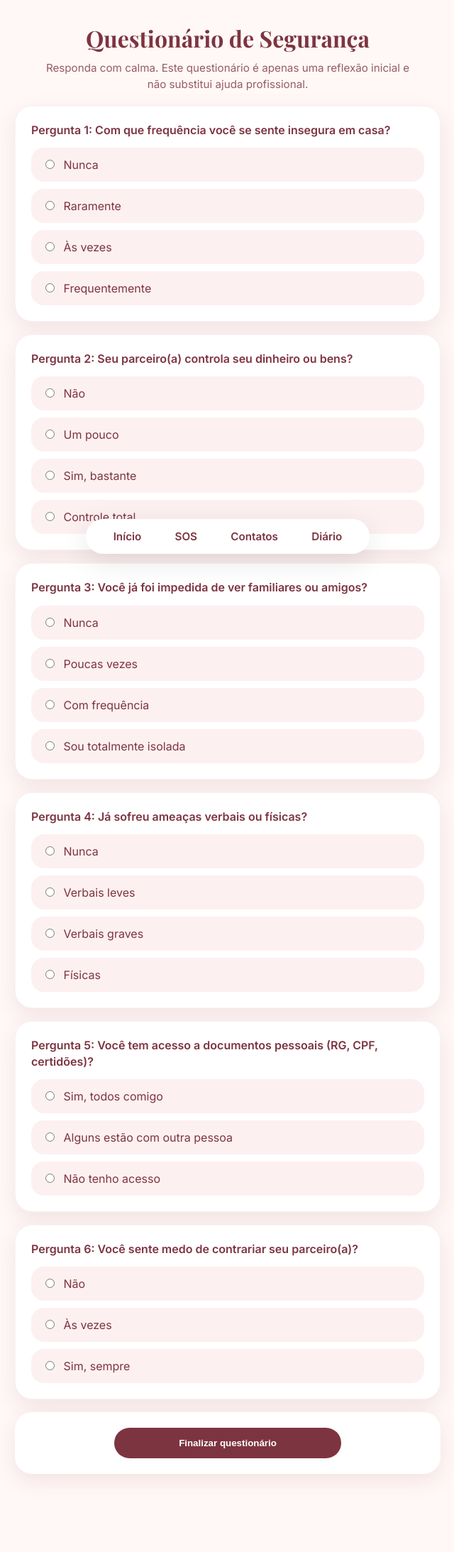
After one commit to DaviMaeda7/minhamaquiagem, a Flask app: page /questionario in a window 1280 px wide. The commit adds this page. Shown: the whole page at 71% size, without its empty margins (319-959 px from the left). Run offline with Flask 3, Linux system fonts and the light colour scheme.

Commit message:
Adiciona rota de questionario de seguranca

```diff
--- a/app.py
+++ b/app.py
@@ -45,6 +45,11 @@ def pagina_diario():
     """Página para escrever no diário secreto."""
     return render_template('diario.html')
 
+@app.route('/questionario')
+def pagina_questionario():
+    """Pagina com o questionario simples de seguranca."""
+    return render_template('questionario.html')
+
 # =============================================
 # ROTAS DE API (PROCESSAMENTO DE DADOS)
 # =============================================
--- /dev/null
+++ b/templates/questionario.html
@@ -0,0 +1,277 @@
+<!DOCTYPE html>
+<html lang="pt-BR">
+<head>
+    <meta charset="UTF-8">
+    <meta name="viewport" content="width=device-width, initial-scale=1.0">
+    <title>Question&aacute;rio de Seguran&ccedil;a - Meu Escudo</title>
+    <link href="https://fonts.googleapis.com/css2?family=Playfair+Display:wght@700&family=Inter:wght@400;600&display=swap" rel="stylesheet">
+    <style>
+        :root {
+            --bg: #fff8f6;
+            --wine: #7d3441;
+            --rose: #d98b93;
+            --soft-rose: #fdf0f0;
+            --white: #ffffff;
+            --shadow: 0 10px 30px rgba(125, 52, 65, 0.1);
+        }
+
+        * {
+            box-sizing: border-box;
+        }
+
+        body {
+            margin: 0;
+            padding: 0 0 110px;
+            font-family: 'Inter', sans-serif;
+            background: var(--bg);
+            color: var(--wine);
+        }
+
+        .header {
+            padding: 32px 20px 18px;
+            text-align: center;
+        }
+
+        h1 {
+            margin: 0 0 10px;
+            font-family: 'Playfair Display', serif;
+            font-size: 2rem;
+        }
+
+        .subtitle {
+            margin: 0 auto;
+            max-width: 520px;
+            font-size: 0.95rem;
+            line-height: 1.5;
+            opacity: 0.8;
+        }
+
+        .container {
+            width: 100%;
+            max-width: 640px;
+            margin: 0 auto;
+            padding: 0 20px;
+        }
+
+        .question-card {
+            background: var(--white);
+            margin-bottom: 18px;
+            padding: 22px;
+            border-radius: 24px;
+            box-shadow: var(--shadow);
+            border: 1px solid rgba(125, 52, 65, 0.06);
+        }
+
+        .question-title {
+            margin: 0 0 14px;
+            font-size: 1rem;
+            line-height: 1.4;
+        }
+
+        .option {
+            display: block;
+            margin-top: 10px;
+            padding: 13px 14px;
+            background: var(--soft-rose);
+            border: 1px solid transparent;
+            border-radius: 18px;
+            cursor: pointer;
+        }
+
+        .option input {
+            margin-right: 8px;
+            accent-color: var(--wine);
+        }
+
+        .option:has(input:checked) {
+            background: #f8dfe3;
+            border-color: var(--rose);
+            font-weight: 600;
+        }
+
+        .finish-card {
+            background: var(--white);
+            padding: 22px;
+            border-radius: 24px;
+            box-shadow: var(--shadow);
+            text-align: center;
+        }
+
+        .btn-finish {
+            width: 100%;
+            max-width: 320px;
+            background: var(--wine);
+            color: white;
+            border: none;
+            padding: 14px 22px;
+            border-radius: 24px;
+            font-weight: bold;
+            cursor: pointer;
+        }
+
+        .message {
+            display: none;
+            margin-top: 16px;
+            padding: 14px;
+            border-radius: 18px;
+            line-height: 1.5;
+        }
+
+        .message.error {
+            display: block;
+            background: #fff1d6;
+            color: #7d3441;
+        }
+
+        .message.success {
+            display: block;
+            background: #e8f5e9;
+            color: #2e7d32;
+        }
+
+        .bottom-nav {
+            position: fixed;
+            bottom: 20px;
+            left: 50%;
+            transform: translateX(-50%);
+            width: 90%;
+            max-width: 400px;
+            background: white;
+            padding: 15px;
+            border-radius: 30px;
+            display: flex;
+            justify-content: space-around;
+            box-shadow: 0 10px 40px rgba(0,0,0,0.1);
+        }
+
+        .nav-item {
+            color: var(--wine);
+            font-size: 0.95rem;
+            font-weight: bold;
+            text-decoration: none;
+        }
+
+        @media (max-width: 520px) {
+            h1 {
+                font-size: 1.7rem;
+            }
+
+            .question-card {
+                padding: 18px;
+                border-radius: 20px;
+            }
+        }
+    </style>
+</head>
+<body>
+    <header class="header">
+        <h1>Question&aacute;rio de Seguran&ccedil;a</h1>
+        <p class="subtitle">Responda com calma. Este question&aacute;rio &eacute; apenas uma reflex&atilde;o inicial e n&atilde;o substitui ajuda profissional.</p>
+    </header>
+
+    <main class="container">
+        <form id="formQuestionario">
+            <div id="listaPerguntas"></div>
+
+            <div class="finish-card">
+                <button class="btn-finish" type="submit">Finalizar question&aacute;rio</button>
+                <div id="mensagemFinal" class="message"></div>
+            </div>
+        </form>
+    </main>
+
+    <nav class="bottom-nav">
+        <a href="/home-secret" class="nav-item">In&iacute;cio</a>
+        <a href="/localizacao" class="nav-item">SOS</a>
+        <a href="/contatos" class="nav-item">Contatos</a>
+        <a href="/diario" class="nav-item">Di&aacute;rio</a>
+    </nav>
+
+    <script>
+        // Array com as perguntas para evitar repetir muito HTML.
+        const perguntas = [
+            {
+                texto: 'Com que frequ&ecirc;ncia voc&ecirc; se sente insegura em casa?',
+                opcoes: ['Nunca', 'Raramente', '&Agrave;s vezes', 'Frequentemente']
+            },
+            {
+                texto: 'Seu parceiro(a) controla seu dinheiro ou bens?',
+                opcoes: ['N&atilde;o', 'Um pouco', 'Sim, bastante', 'Controle total']
+            },
+            {
+                texto: 'Voc&ecirc; j&aacute; foi impedida de ver familiares ou amigos?',
+                opcoes: ['Nunca', 'Poucas vezes', 'Com frequ&ecirc;ncia', 'Sou totalmente isolada']
+            },
+            {
+                texto: 'J&aacute; sofreu amea&ccedil;as verbais ou f&iacute;sicas?',
+                opcoes: ['Nunca', 'Verbais leves', 'Verbais graves', 'F&iacute;sicas']
+            },
+            {
+                texto: 'Voc&ecirc; tem acesso a documentos pessoais (RG, CPF, certid&otilde;es)?',
+                opcoes: ['Sim, todos comigo', 'Alguns est&atilde;o com outra pessoa', 'N&atilde;o tenho acesso']
+            },
+            {
+                texto: 'Voc&ecirc; sente medo de contrariar seu parceiro(a)?',
+                opcoes: ['N&atilde;o', '&Agrave;s vezes', 'Sim, sempre']
+            }
+        ];
+
+        // Objeto simples para guardar as respostas escolhidas.
+        const respostas = {};
+
+        const listaPerguntas = document.getElementById('listaPerguntas');
+        const formQuestionario = document.getElementById('formQuestionario');
+        const mensagemFinal = document.getElementById('mensagemFinal');
+
+        function mostrarPerguntas() {
+            perguntas.forEach((pergunta, indice) => {
+                const numeroPergunta = indice + 1;
+                const card = document.createElement('section');
+                card.className = 'question-card';
+
+                let opcoesHtml = '';
+                pergunta.opcoes.forEach((opcao) => {
+                    opcoesHtml += `
+                        <label class="option">
+                            <input type="radio" name="pergunta${numeroPergunta}" value="${opcao}">
+                            ${opcao}
+                        </label>
+                    `;
+                });
+
+                card.innerHTML = `
+                    <h2 class="question-title">Pergunta ${numeroPergunta}: ${pergunta.texto}</h2>
+                    ${opcoesHtml}
+                `;
+
+                listaPerguntas.appendChild(card);
+            });
+        }
+
+        function salvarResposta(evento) {
+            const campo = evento.target;
+
+            if (campo.type === 'radio') {
+                respostas[campo.name] = campo.value;
+            }
+        }
+
+        function finalizarQuestionario(evento) {
+            evento.preventDefault();
+
+            if (Object.keys(respostas).length < perguntas.length) {
+                mensagemFinal.className = 'message error';
+                mensagemFinal.innerHTML = 'Responda todas as perguntas antes de finalizar.';
+                return;
+            }
+
+            mensagemFinal.className = 'message success';
+            mensagemFinal.innerHTML = 'Question&aacute;rio finalizado. Obrigada por responder. Suas respostas ajudam a refletir sobre sua seguran&ccedil;a.';
+        }
+
+        mostrarPerguntas();
+        listaPerguntas.addEventListener('change', salvarResposta);
+        formQuestionario.addEventListener('submit', finalizarQuestionario);
+    </script>
+</body>
+</html>
```
Also changed, not shown: templates/home_secret.html (+66 -0 lines).
